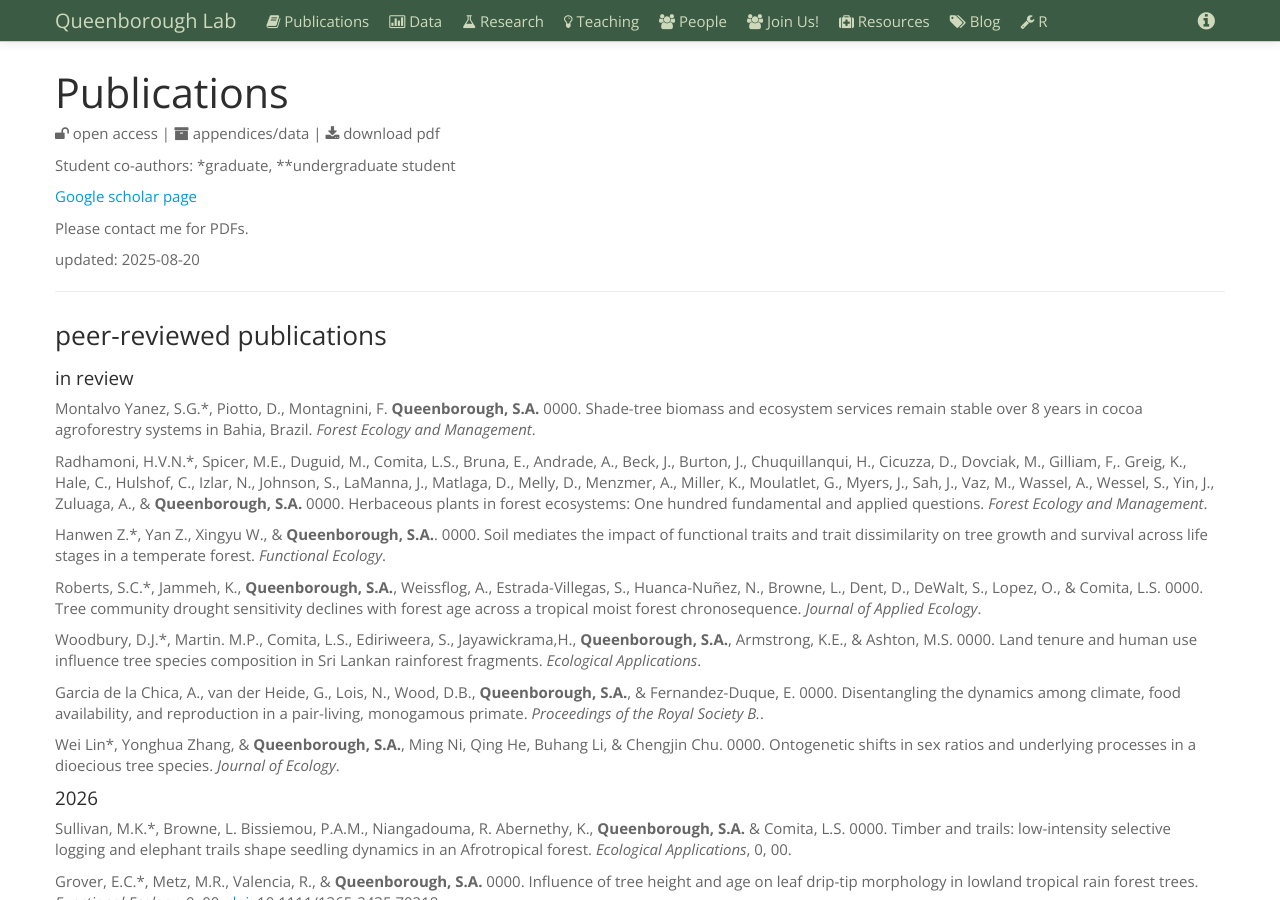
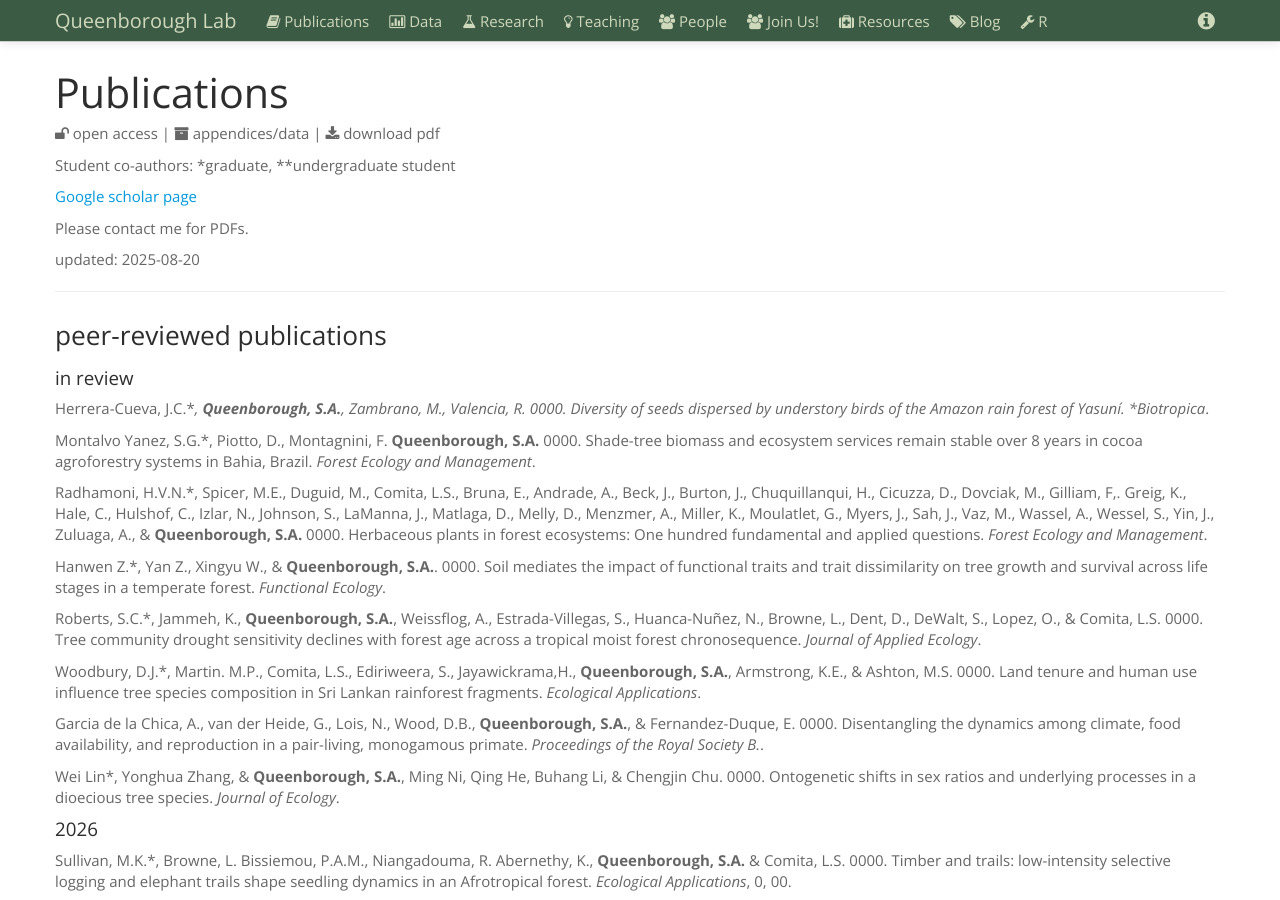
Before and after one commit to saq/saq.github.io, a Jekyll site: the page built from publications.md, in a window 1280 px wide and 900 px high. Built offline with Jekyll 4.4.1, drawn with Linux system fonts in a browser that asks for light colours.

Commit message:
Update publications.md

```diff
--- a/publications.md
+++ b/publications.md
@@ -42,6 +42,8 @@ Young, K.J.\*, Piotto, D., **Queenborough, S.A.**, & Ashton, M.S. 0000. Cacao ag
 
 
 #### in review
+
+Herrera-Cueva, J.C.\**, **Queenborough, S.A.**, Zambrano, M., Valencia, R. 0000. Diversity of seeds dispersed by understory birds of the Amazon rain forest of Yasuní. *Biotropica*.
 
 Montalvo Yanez, S.G.\*, Piotto, D., Montagnini, F. **Queenborough, S.A.** 0000. Shade-tree biomass and ecosystem services remain stable over 8 years in cocoa agroforestry systems in Bahia, Brazil. *Forest Ecology and Management*.
 
```
